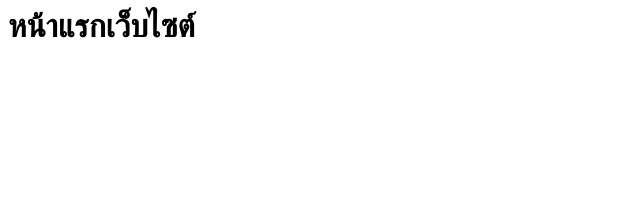
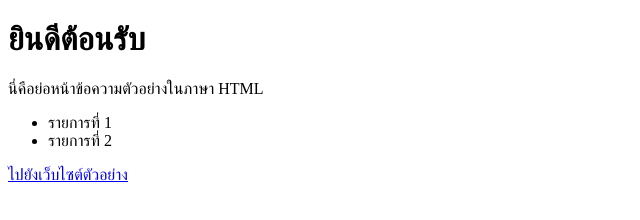
Before and after one commit to love18062563-ship-it/myapp, a plain HTML site: page index.html in a window 1280 px wide. Shown: the whole page, without its empty margins (0-640 px from the left). Drawn offline with Linux system fonts and the light colour scheme.

Commit message:
Update index.html

```diff
--- a/index.html
+++ b/index.html
@@ -1 +1,18 @@
- <h1>หน้าแรกเว็บไซต์</h1>
+<!DOCTYPE html>
+<html lang="th">
+<head>
+  <meta charset="UTF-8">
+  <title>หน้าเว็บแรกของฉัน</title>
+</head>
+<body>
+  <h1>ยินดีต้อนรับ</h1>
+  <p>นี่คือย่อหน้าข้อความตัวอย่างในภาษา HTML</p>
+
+  <ul>
+    <li>รายการที่ 1</li>
+    <li>รายการที่ 2</li>
+  </ul>
+
+  <a href="https://example.com" target="_blank">ไปยังเว็บไซต์ตัวอย่าง</a>
+</body>
+</html>
```
